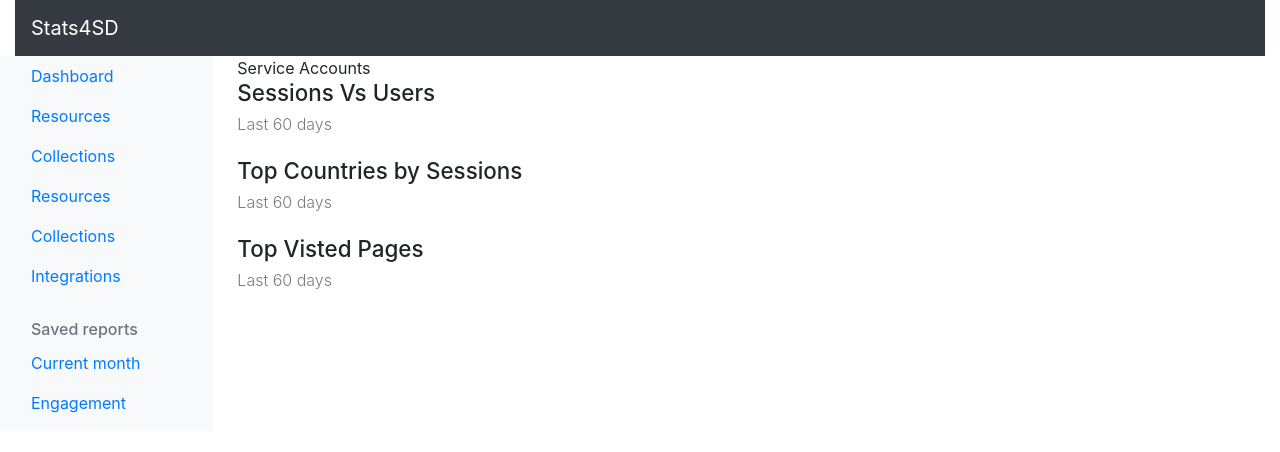
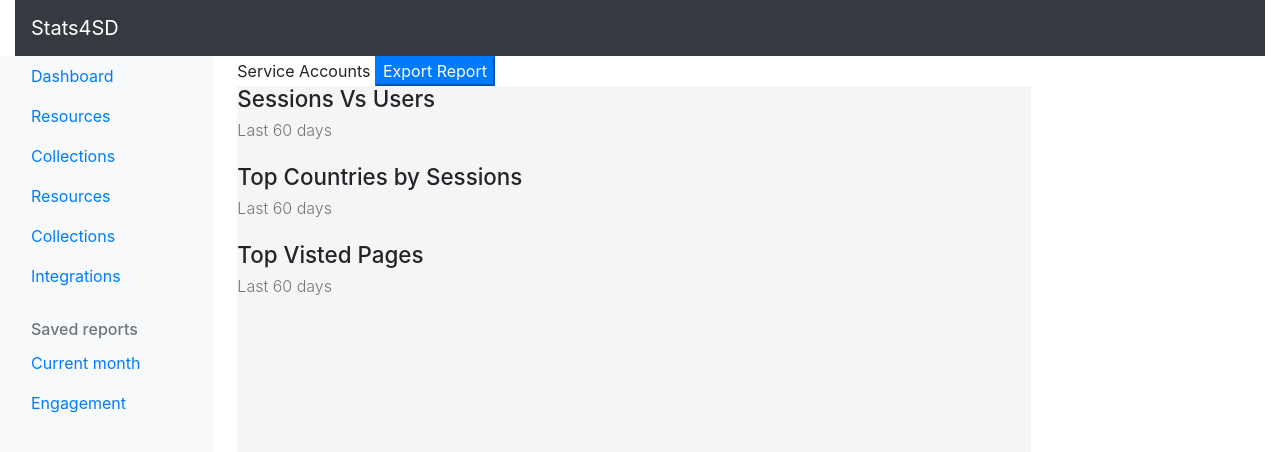
Before and after one commit to stats4sd/stats4sd-resources-report, a Vue app: page / in a window 1280 px wide. Shown: the top 452 px of the page. Built offline with nearby package versions, Linux system fonts and the light colour scheme.

Commit message:
added print feature to component

```diff
--- a/src/components/GoogleAnalytics/Service.vue
+++ b/src/components/GoogleAnalytics/Service.vue
@@ -1,6 +1,8 @@
 <template>
   <div>
     Service Accounts
+    <button class="btn-primary" @click="printReport">Export Report</button>
+    <div id="report">
       <div>
         <header class="Titles">
           <h3 class="Titles-main">Sessions Vs Users</h3>
@@ -23,8 +25,11 @@
         <div id="chart-2-container"></div>
       </div>
     </div>
+  </div>
 </template>
 <script>
+import html2canvas from 'html2canvas';
+import jsPDF from 'jspdf';
 const { JWT } = require('google-auth-library');
 //import keys from '../../../stats4s';
 export default {
@@ -34,7 +39,6 @@ export default {
       accessToken: null
     };
   },
-
   mounted: function() {
     window.gapi.analytics.ready(async function() {
       const getToken = async () => {
@@ -133,6 +137,18 @@ export default {
       });
       dataChart3.execute();
     });
+  },
+  methods: {
+    printReport() {
+      const input = document.getElementById('report');
+      html2canvas(input).then(canvas => {
+        const imgData = canvas.toDataURL('image/png');
+
+        const pdf = new jsPDF();
+        pdf.addImage(imgData, 'JPEG', 0, 0);
+        pdf.save('report.pdf');
+      });
+    }
   }
 };
 </script>
```
Lines whose indentation alone changed are shown as unchanged.
